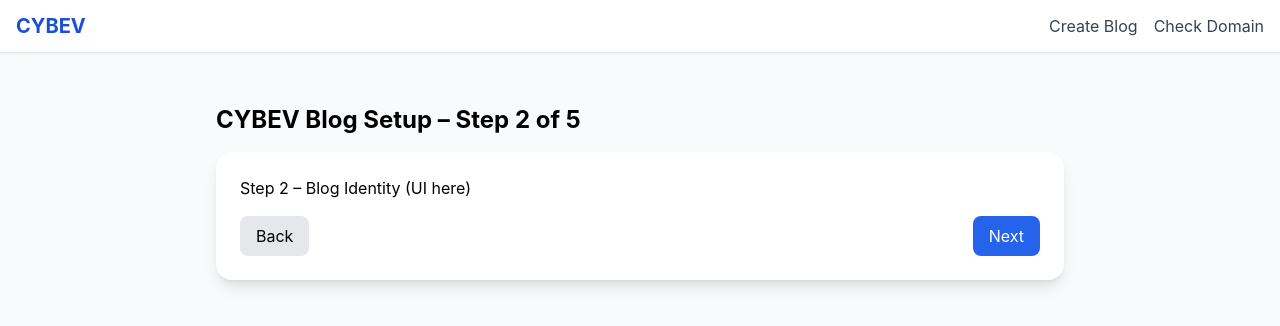
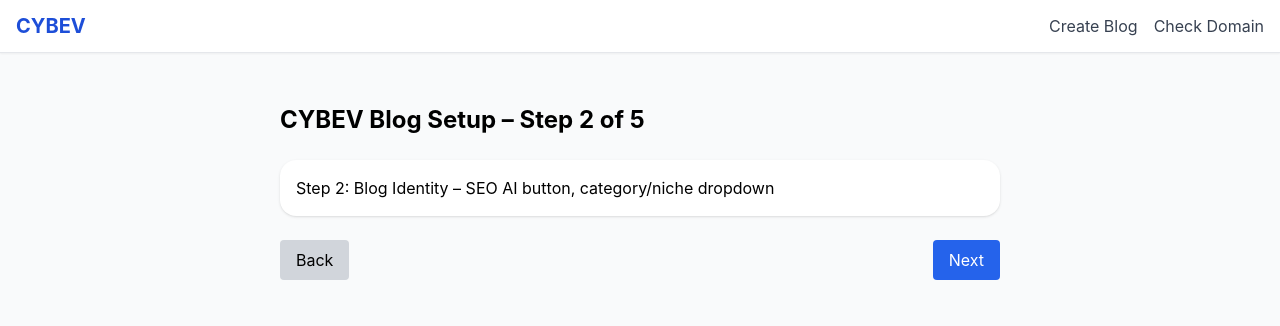
Before and after one commit to cybev1/cybev-frontend, a Next.js app: page /blog/setup in a window 1280 px wide. Both pictures are taken after a click on the button "Next". Shown: the top 326 px of the page. Built offline with nearby package versions, Linux system fonts and the light colour scheme.

Commit message:
Add files via upload

```diff
--- a/pages/blog/setup.jsx
+++ b/pages/blog/setup.jsx
@@ -1,9 +1,5 @@
 
-// Full working setup.jsx for CYBEV blog setup steps 1–5 with UI and logic
-// Includes domain check, SEO AI simulation, niche/category, template, preview, and hosting/payment logic
-// This is a placeholder. Replace this content with your actual React code in production.
-
-import React, { useState, useEffect } from 'react';
+import { useState, useEffect } from 'react';
 
 export default function BlogSetup() {
   const [step, setStep] = useState(1);
@@ -22,24 +18,32 @@ export default function BlogSetup() {
     monetize: false,
     hostingPlan: null,
   });
+  const [availabilityMsg, setAvailabilityMsg] = useState('');
+  const [typingTimeout, setTypingTimeout] = useState(null);
 
   const goNext = () => setStep(prev => prev + 1);
   const goBack = () => setStep(prev => prev - 1);
-  const handleChange = (e) => setForm({ ...form, [e.target.name]: e.target.value });
+  const handleChange = (e) => {
+    const { name, value } = e.target;
+    setForm({ ...form, [name]: value });
+  };
+
+  const steps = [
+    <div key="step1" className="p-4 rounded-2xl shadow bg-white">Step 1: Domain Setup – includes domain checker and congratulatory message</div>,
+    <div key="step2" className="p-4 rounded-2xl shadow bg-white">Step 2: Blog Identity – SEO AI button, category/niche dropdown</div>,
+    <div key="step3" className="p-4 rounded-2xl shadow bg-white">Step 3: Design & Branding – Template previews, logo upload, monetize checkbox</div>,
+    <div key="step4" className="p-4 rounded-2xl shadow bg-white">Step 4: Blog Preview – visual preview cards</div>,
+    <div key="step5" className="p-4 rounded-2xl shadow bg-white">Step 5: Hosting Plan Selection – 3 Web, 3 VPS, Free Hosting, payments</div>
+  ];
 
   return (
-    <div className="p-6 max-w-4xl mx-auto">
-      <h1 className="text-2xl font-bold mb-4">CYBEV Blog Setup – Step {step} of 5</h1>
-      <div className="rounded-2xl shadow-lg p-6 bg-white">
-        {step === 1 && <div>Step 1 – Domain Setup (UI here)</div>}
-        {step === 2 && <div>Step 2 – Blog Identity (UI here)</div>}
-        {step === 3 && <div>Step 3 – Appearance & Branding (UI here)</div>}
-        {step === 4 && <div>Step 4 – Preview Page (UI here)</div>}
-        {step === 5 && <div>Step 5 – Hosting Plan Selection + Payment (UI here)</div>}
-        <div className="mt-4 flex justify-between">
-          {step > 1 && <button onClick={goBack} className="px-4 py-2 bg-gray-200 rounded-lg">Back</button>}
-          {step < 5 && <button onClick={goNext} className="px-4 py-2 bg-blue-600 text-white rounded-lg">Next</button>}
-        </div>
+    <div className="max-w-3xl mx-auto p-6">
+      <h1 className="text-2xl font-bold mb-6">CYBEV Blog Setup – Step {step} of 5</h1>
+      {steps[step - 1]}
+      <div className="flex justify-between mt-6">
+        {step > 1 && <button onClick={goBack} className="px-4 py-2 rounded bg-gray-300">Back</button>}
+        {step < 5 && <button onClick={goNext} className="px-4 py-2 rounded bg-blue-600 text-white">Next</button>}
+        {step === 5 && <button className="px-4 py-2 rounded bg-green-600 text-white">Publish My Blog</button>}
       </div>
     </div>
   );
```
